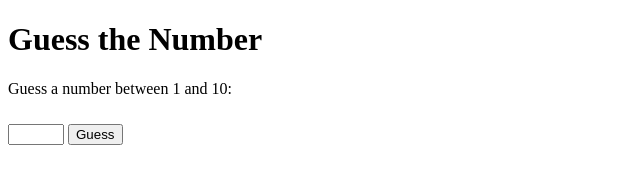
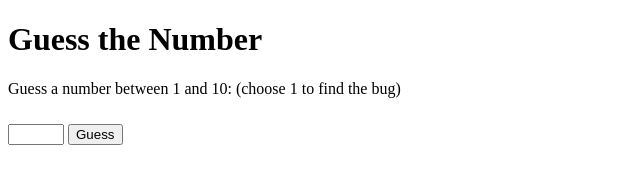
Before and after one commit to psiddighi/projectweek, a plain HTML site: page game1/index.html in a window 1280 px wide. Shown: the whole page, without its empty margins (0-640 px from the left). Drawn offline with Linux system fonts and the light colour scheme.

Commit message:
ja goed verhaal

```diff
--- a/game1/Wrong.html
+++ b/game1/index.html
@@ -6,7 +6,7 @@
 </head>
 <body>
     <h1>Guess the Number</h1>
-    <p>Guess a number between 1 and 10:</p>
+    <p>Guess a number between 1 and 10: (choose 1 to find the bug)</p>
     <input id="guess" type="number" min="1" max="10">
     <button onclick="checkGuess()">Guess</button>
     <p id="message"></p>
@@ -34,8 +34,6 @@
             }
             popup.style.display = 'block';
             blur.style.display = 'block';
-            console.log( popup.style.display);
-            console.log(numberToGuess);
         }
     </script>
 </body>
```
Also changed, not shown: game1/Correctgame.html (+1 -1 lines).
